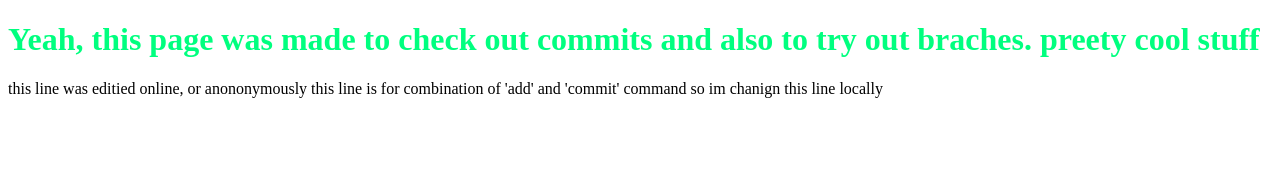
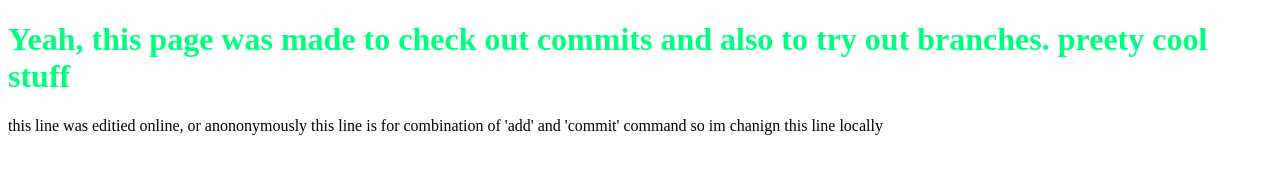
Before and after one commit to sushi057/sup_world, a plain HTML site: page index.html in a window 1280 px wide. Drawn offline with Linux system fonts and the light colour scheme.

Commit message:
fixed typo

```diff
--- a/index.html
+++ b/index.html
@@ -9,7 +9,7 @@
         </style>
     </head>
     <body>
-        <h1>Yeah, this page was made to check out commits and also to try out braches. preety cool stuff</h1>
+        <h1>Yeah, this page was made to check out commits and also to try out branches. preety cool stuff</h1>
         this line was editied online, or anononymously
         this line is for combination of 'add' and 'commit' command
         so im chanign this line locally
```
